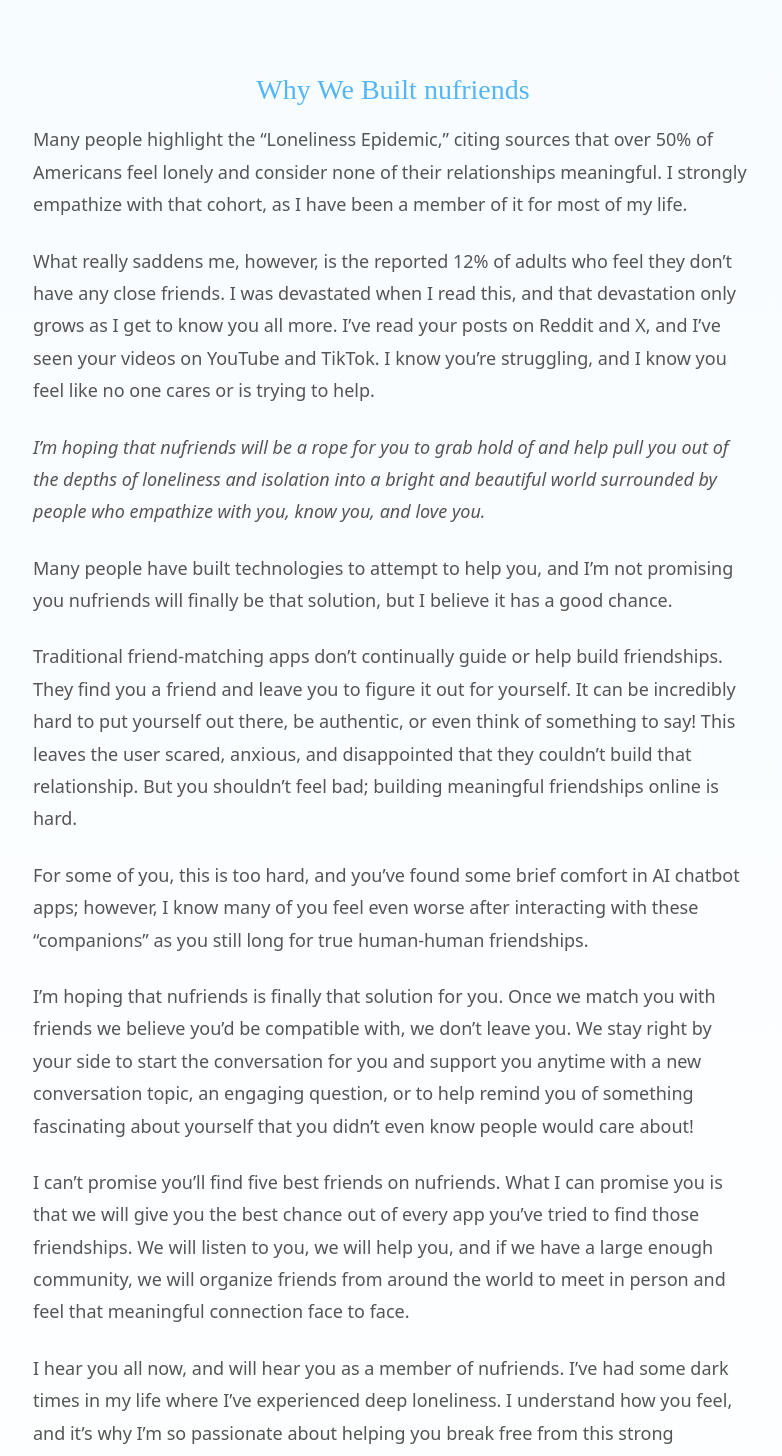
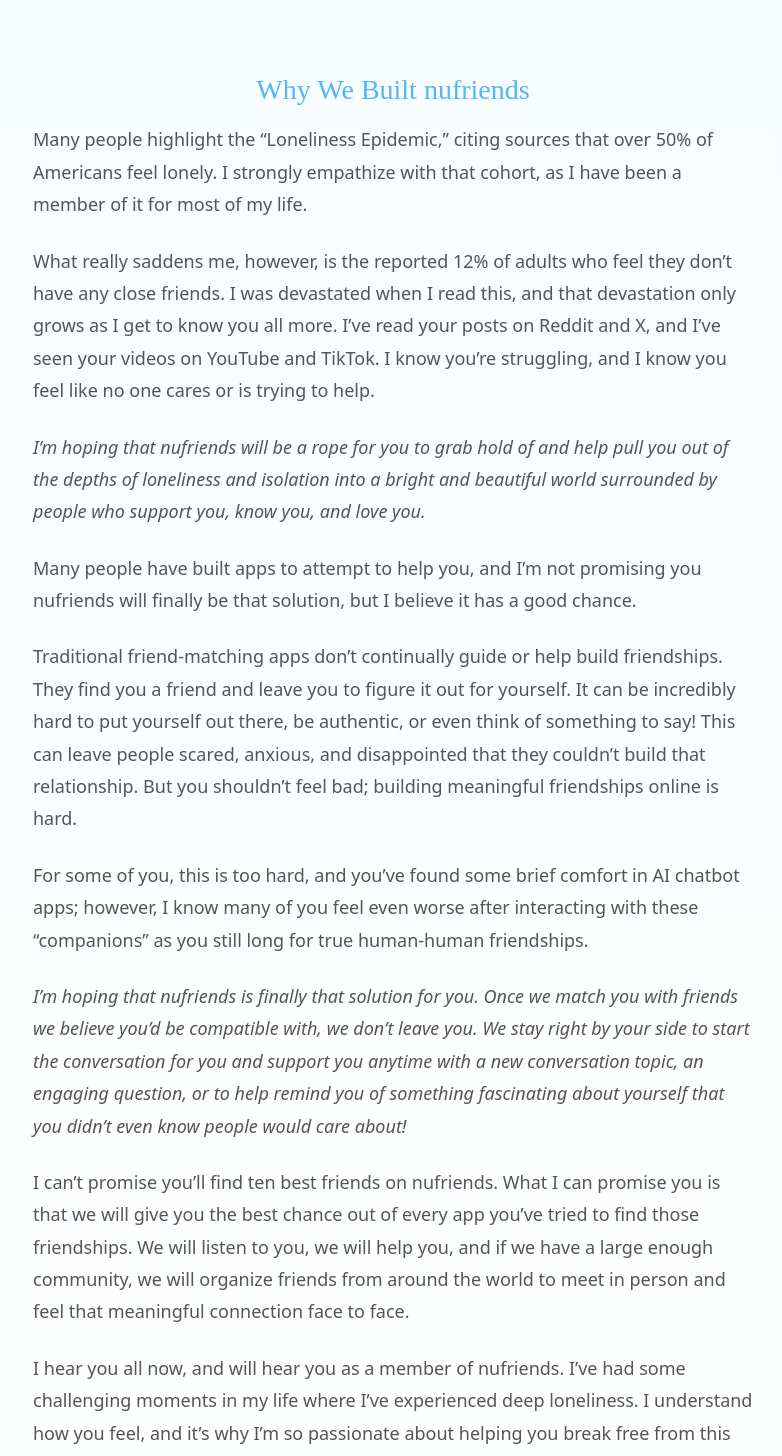
Before and after one commit to jpryor812/nufriends_landingpage, a Next.js app: page / in a window 1280 px wide. Shown: the part 3460-4916 px from the top of the page, without its empty margins (247-1029 px from the left). Built offline with nearby package versions, Linux system fonts and the light colour scheme; a web font is replaced by a local one.

Commit message:
proper links

```diff
--- a/app/api/send-email/route.ts
+++ b/app/api/send-email/route.ts
@@ -15,7 +15,7 @@
             email: 'justin@nufriends.app',
             name: 'Justin Pryor'
           },
-        subject: 'Welcome to NuFriends! 👋',
+        subject: 'Welcome to nufriends! 👋',
         text: 'We are so excited to have you!', // Plain text version
         html: `
           <div style="font-family: Arial, sans-serif; max-width: 700px; margin: 0 auto; padding: 12px;">
@@ -24,7 +24,7 @@
                 <div style="margin-bottom: 20px; text-align: center;">
                     <img
                         src="https://nufriends.app/nufriends_logo_final.png"
-                        alt="NuFriends Logo"
+                        alt="nufriends Logo"
                         style="max-width: 80%; height: auto; border-radius: 8px;"
                 />
             </div>
@@ -55,13 +55,13 @@
 
                     <div style="margin-top: 30px; border-top: 1px solid #eee; padding-top: 20px; text-align: center;">
                 <p style="font-size: 14px; color: #666; margin-bottom: 15px;">
-                    Follow us on your favorite social media platforms!
+                    Follow us on your favorite social media platforms! We'll follow you back :)
                 </p>
 
                 <p style="font-size: 14px; line-height: 1.6;">
                     <a href="https://tiktok.com/@nufriends.app" style="color: #4A90E2; text-decoration: underline; margin: 0 5px;">TikTok</a> •
                     <a href="https://www.youtube.com/channel/UCCud5KMy_xe7smlF-OdYkPg" style="color: #4A90E2; text-decoration: underline; margin: 0 5px;">YouTube</a> •
-                    <a href="https://reddit.com/r/https://www.reddit.com/user/General_Mulberry_276/.app" style="color: #4A90E2; text-decoration: underline; margin: 0 5px;">Reddit</a> •
+                    <a href="https://www.reddit.com/user/nufriends_app/" style="color: #4A90E2; text-decoration: underline; margin: 0 5px;">Reddit</a> •
                     <a href="https://instagram.com/nufriends.app" style="color: #4A90E2; text-decoration: underline; margin: 0 5px;">Instagram</a>
                  </p>
                 </div>
--- a/src/components/Whynufriends.tsx
+++ b/src/components/Whynufriends.tsx
@@ -10,7 +10,7 @@
   <div className="blog-container" >
     <h5 className="blog-title">Why We Built nufriends</h5>
       <p>
-      Many people highlight the “Loneliness Epidemic,” citing sources that over 50% of Americans feel lonely and consider none of their relationships meaningful.
+      Many people highlight the “Loneliness Epidemic,” citing sources that over 50% of Americans feel lonely.
       I strongly empathize with that cohort, as I have been a member of it for most of my life.
       </p>
 
@@ -20,17 +20,17 @@
       </p>
 
       <p>
-        <em>I’m hoping that nufriends will be a rope for you to grab hold of and help pull you out of the depths of loneliness and isolation into a bright and beautiful world surrounded by people who empathize with you, know you, and love you. </em>
+        <em>I’m hoping that nufriends will be a rope for you to grab hold of and help pull you out of the depths of loneliness and isolation into a bright and beautiful world surrounded by people who support you, know you, and love you. </em>
       </p>
 
       <p>
-      Many people have built technologies to attempt to help you, and I’m not promising you nufriends will finally be that solution, but I believe it has a good chance.
+      Many people have built apps to attempt to help you, and I’m not promising you nufriends will finally be that solution, but I believe it has a good chance.
       </p>
 
       <p>
       Traditional friend-matching apps don’t continually guide or help build friendships. They find you a friend and leave you to figure it out for yourself.
       It can be incredibly hard to put yourself out there, be authentic, or even think of something to say!
-      This leaves the user scared, anxious, and disappointed that they couldn’t build that relationship. But you shouldn’t feel bad; building meaningful friendships online is hard.
+      This can leave people scared, anxious, and disappointed that they couldn’t build that relationship. But you shouldn’t feel bad; building meaningful friendships online is hard.
       </p>
 
       <p>
@@ -38,17 +38,18 @@
       </p>
 
       <p>
-      I’m hoping that nufriends is finally that solution for you. Once we match you with friends we believe you’d be compatible with, we don’t leave you.
+      <em>I’m hoping that nufriends is finally that solution for you. Once we match you with friends we believe you’d be compatible with, we don’t leave you.
       We stay right by your side to start the conversation for you and support you anytime with a new conversation topic, an engaging question, or to help remind you of something fascinating about yourself that you didn’t even know people would care about!
+      </em>
       </p>
 
       <p>
-      I can’t promise you’ll find five best friends on nufriends. What I can promise you is that we will give you the best chance out of every app you’ve tried to find those friendships.
+      I can’t promise you’ll find ten best friends on nufriends. What I can promise you is that we will give you the best chance out of every app you’ve tried to find those friendships.
       We will listen to you, we will help you, and if we have a large enough community, we will organize friends from around the world to meet in person and feel that meaningful connection face to face.
       </p>
 
       <p>
-      I hear you all now, and will hear you as a member of nufriends. I’ve had some dark times in my life where I’ve experienced deep loneliness.
+      I hear you all now, and will hear you as a member of nufriends. I’ve had some challenging moments in my life where I’ve experienced deep loneliness.
       I understand how you feel, and it’s why I’m so passionate about helping you break free from this strong downward force of negativity and help you find some people to give you a hand and lift you out.
       </p>
 
```
Also changed, not shown: public/reddit-logo.svg (added).
